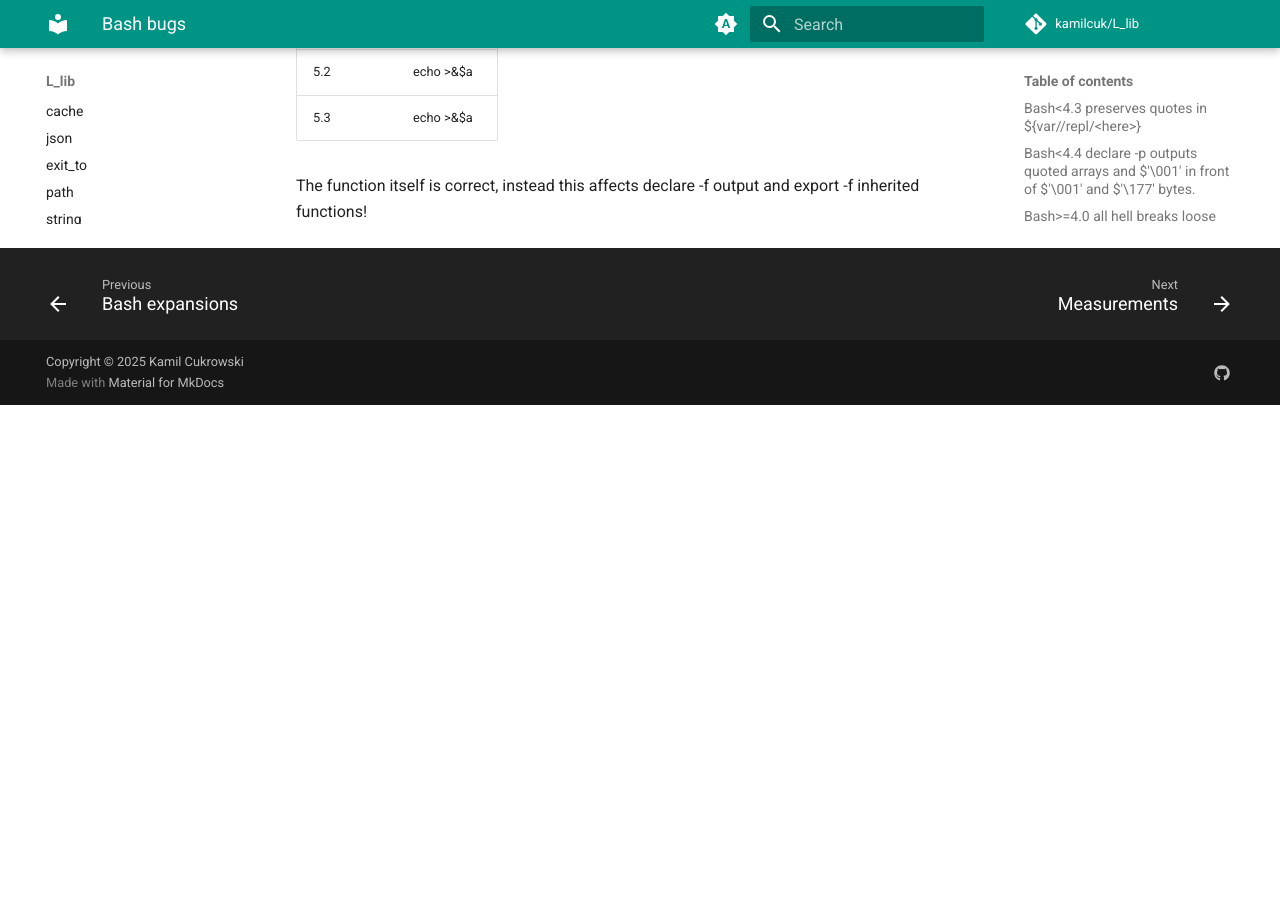
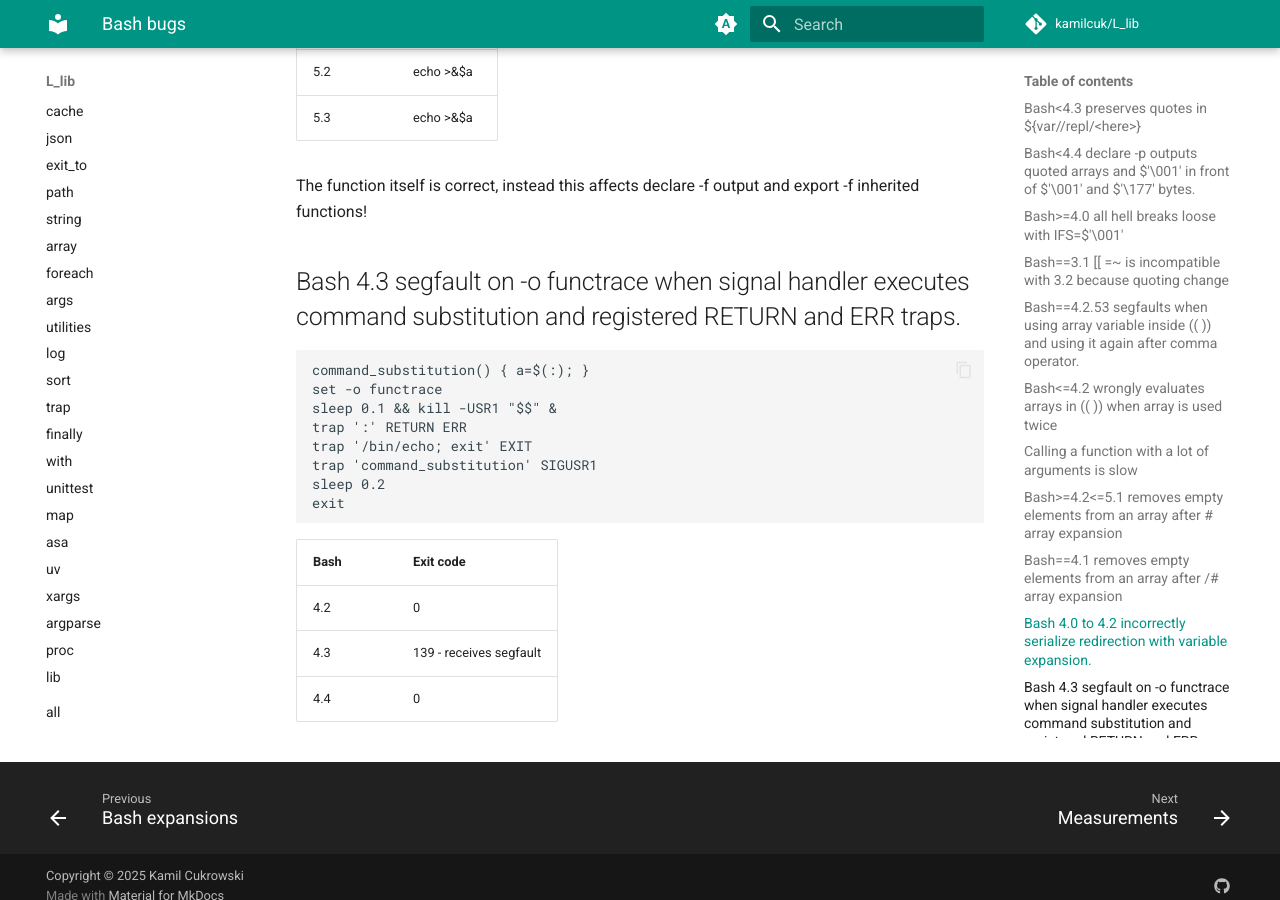
Before and after one commit to Kamilcuk/L_lib, an MkDocs documentation site: the page built from docs/bash_bugs.md, in a window 1280 px wide and 900 px high, scrolled down 4343 px. Built offline with MkDocs 1.6.1 and Material for MkDocs 9.7.7, drawn with Linux system fonts in a browser that asks for light colours; comment, search, counter and statistics services are not loaded; before the commit the page ends 4748 px from its top, so only the background shows below that.

Commit message:
add bash bug

````diff
--- a/docs/bash_bugs.md
+++ b/docs/bash_bugs.md
@@ -147,3 +147,22 @@ The `>&` redirection to file descriptor stored in a variable becomes `&>` redire
 | 5.3  | echo >&$a  |
 
 The function itself is correct, instead this affects declare -f output and export -f inherited functions!
+
+## Bash 4.3 segfault on -o functrace when signal handler executes command substitution and registered RETURN and ERR traps.
+
+```
+command_substitution() { a=$(:); }
+set -o functrace
+sleep 0.1 && kill -USR1 "$$" &
+trap ':' RETURN ERR
+trap '/bin/echo; exit' EXIT
+trap 'command_substitution' SIGUSR1
+sleep 0.2
+exit
+```
+
+| Bash | Exit code |
+| --- | --- |
+| 4.2 | 0 |
+| 4.3 | 139 - receives segfault |
+| 4.4 | 0 |
````
